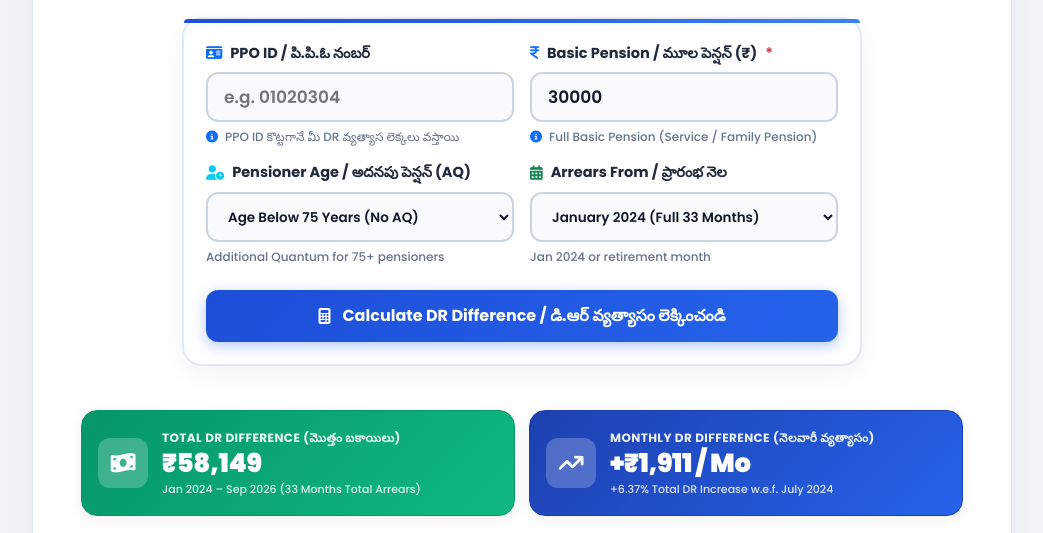
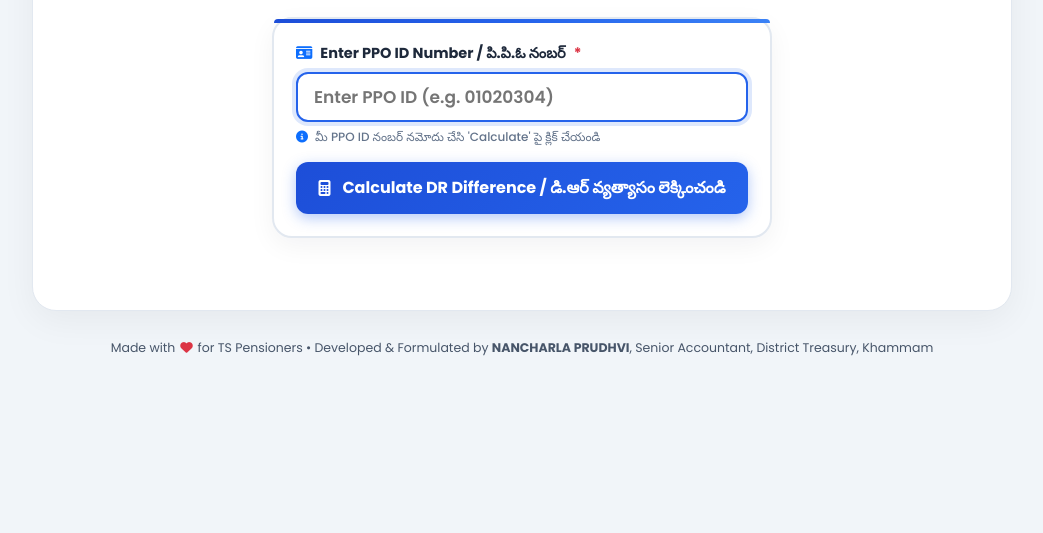
Before and after one commit to PrudhviNancharla/NANCHARLA-PRUDHVI-TREASURY, a plain HTML site: page index.html in a window 1280 px wide. Shown: the part 261-794 px from the top of the page, without its empty margins (118-1161 px from the left). Drawn offline with nearby package versions, Linux system fonts and the light colour scheme.

Commit message:
Make PPO ID the sole required input on form, remove basic pension scroll/field, enable DR difference calculation through PPO ID

```diff
--- a/index.html
+++ b/index.html
@@ -1091,91 +1091,43 @@
         </script>
 
         <!-- ========================================================
-             3. PENSIONERS DA ARREARS FORM (CLEAN, NO SCROLL ARROWS)
+             3. PENSIONERS DA ARREARS FORM (PPO ID ONLY)
              ======================================================== -->
-        <div class="form-box-container">
+        <div class="form-box-container" style="max-width: 500px;">
             <form id="pensionerDaForm" onsubmit="calculatePensionerArrears(event)">
-                <div class="row g-3">
-                    <!-- PPO ID Input (Prominent & First) -->
-                    <div class="col-12 col-md-6">
+                <div class="mb-3">
                     <label for="ppoid" class="form-label-custom">
                         <i class="fa-solid fa-id-card text-primary"></i>
-                            <span>PPO ID / పి.పి.ఓ నంబర్</span>
+                        <span>Enter PPO ID Number / పి.పి.ఓ నంబర్</span>
+                        <span class="text-danger fw-bold">*</span>
                     </label>
-                        <input type="text"
+                    <input type="tel"
                            class="form-input-custom"
                            id="ppoid"
                            name="ppoid"
-                               maxlength="20"
-                               placeholder="e.g. 01020304"
-                               autocomplete="off"
-                               oninput="handlePpoOrPensionChange()">
-                        <div class="form-helper-text">
-                            <i class="fa-solid fa-circle-info text-primary me-1"></i> PPO ID కొట్టగానే మీ DR వ్యత్యాస లెక్కలు వస్తాయి
-                        </div>
-                    </div>
-
-                    <!-- Basic Pension Input (Clean, No Spinner Scroll) -->
-                    <div class="col-12 col-md-6">
-                        <label for="basicPension" class="form-label-custom">
-                            <i class="fa-solid fa-indian-rupee-sign text-primary"></i>
-                            <span>Basic Pension / మూల పెన్షన్ (&#8377;)</span>
-                            <span class="text-danger fw-bold">*</span>
-                        </label>
-                        <input type="number"
-                               class="form-input-custom no-spinner"
-                               id="basicPension"
-                               name="basicPension"
-                               min="1000"
-                               max="250000"
-                               step="10"
+                           inputmode="numeric"
+                           pattern="[0-9]+"
+                           maxlength="15"
+                           placeholder="Enter PPO ID (e.g. 01020304)"
                            required
                            autocomplete="off"
-                               value="30000"
-                               placeholder="e.g. 30000"
-                               oninput="handlePpoOrPensionChange()">
+                           autofocus
+                           value=""
+                           oninput="handlePpoInput(this.value)">
                     <div class="form-helper-text">
-                            <i class="fa-solid fa-circle-info text-primary me-1"></i> Full Basic Pension (Service / Family Pension)
-                        </div>
-                    </div>
-
-                    <!-- Pensioner Age Group / Additional Quantum -->
-                    <div class="col-12 col-md-6">
-                        <label for="ageGroup" class="form-label-custom">
-                            <i class="fa-solid fa-user-clock text-info"></i>
-                            <span>Pensioner Age / అదనపు పెన్షన్ (AQ)</span>
-                        </label>
-                        <select id="ageGroup" name="ageGroup" class="form-input-custom" style="font-size: 13.5px; font-weight: 600;" onchange="handlePpoOrPensionChange()">
-                            <option value="0" selected>Age Below 75 Years (No AQ)</option>
-                            <option value="0.15">75 to 79 Years (+15% of Basic)</option>
-                            <option value="0.20">80 to 84 Years (+20% of Basic)</option>
-                            <option value="0.30">85 to 89 Years (+30% of Basic)</option>
-                            <option value="0.40">90 to 94 Years (+40% of Basic)</option>
-                            <option value="0.50">95 to 99 Years (+50% of Basic)</option>
-                            <option value="1.00">100 Years &amp; Above (+100% of Basic)</option>
-                        </select>
-                        <div class="form-helper-text">Additional Quantum for 75+ pensioners</div>
-                    </div>
-
-                    <!-- Arrears Start Month -->
-                    <div class="col-12 col-md-6">
-                        <label for="startMonthSelect" class="form-label-custom">
-                            <i class="fa-solid fa-calendar-days text-success"></i>
-                            <span>Arrears From / ప్రారంభ నెల</span>
-                        </label>
-                        <select id="startMonthSelect" name="startMonthSelect" class="form-input-custom" style="font-size: 13.5px; font-weight: 600;" onchange="handlePpoOrPensionChange()">
-                            <!-- Generated by JS -->
-                        </select>
-                        <div class="form-helper-text">Jan 2024 or retirement month</div>
-                    </div>
-                </div>
-
-                <div class="mt-4">
-                    <button type="submit" id="btnSubmit" class="btn-submit-custom" aria-label="Calculate DA Arrears">
+                        <i class="fa-solid fa-circle-info text-primary me-1"></i> మీ PPO ID నంబర్ నమోదు చేసి 'Calculate' పై క్లిక్ చేయండి
+                    </div>
+                </div>
+
+                <!-- Hidden parameters for calculation engine -->
+                <input type="hidden" id="basicPension" name="basicPension" value="30000">
+                <input type="hidden" id="ageGroup" name="ageGroup" value="0">
+                <input type="hidden" id="startMonthSelect" name="startMonthSelect" value="0">
+
+                <button type="submit" id="btnSubmit" class="btn-submit-custom mt-3" aria-label="Calculate DA Arrears">
                     <i class="fa-solid fa-calculator me-1"></i>
                     <span>Calculate DR Difference / డి.ఆర్ వ్యత్యాసం లెక్కించండి</span>
                 </button>
-                </div>
             </form>
         </div>
 
@@ -1282,7 +1234,36 @@
   window.scrollTo(0, 0);
 }
 
-// Real-time calculation handler (NO AUTO-SCROLLING)
+// Real-time calculation handler on PPO ID input
+function handlePpoInput(val) {
+  const ppo = (val || '').trim();
+  if (ppo) {
+    try {
+      const savedBp = localStorage.getItem('ppo_bp_' + ppo);
+      if (savedBp && document.getElementById('basicPension')) {
+        document.getElementById('basicPension').value = savedBp;
+      }
+    } catch(e){}
+  }
+  calculatePensionerArrears();
+}
+
+// Edit Basic Pension helper
+function editBasicPension() {
+  const current = document.getElementById('basicPension') ? document.getElementById('basicPension').value : '30000';
+  const val = prompt('మీ Basic Pension (మూల పెన్షన్) నమోదు చేయండి (₹):', current);
+  if (val && !isNaN(parseFloat(val)) && parseFloat(val) > 0) {
+    const bpInput = document.getElementById('basicPension');
+    if (bpInput) bpInput.value = Math.round(parseFloat(val));
+    const ppo = (document.getElementById('ppoid') && document.getElementById('ppoid').value.trim()) || '';
+    if (ppo) {
+      try { localStorage.setItem('ppo_bp_' + ppo, bpInput.value); } catch(e){}
+    }
+    calculatePensionerArrears();
+  }
+}
+
+// Real-time calculation handler
 function handlePpoOrPensionChange() {
   calculatePensionerArrears();
 }
@@ -1444,7 +1425,9 @@
     }
   });
 
-  const ppoLine = data.ppoId ? `<tr class="dr-row"><th>PPO ID / పి.పి.ఓ నంబర్</th><td><strong style="color:#1d4ed8; font-size:16px;">${escapeHtml(data.ppoId)}</strong></td></tr>` : '';
+  const ppoLine = data.ppoId
+    ? `<tr class="dr-row"><th>PPO ID / పి.పి.ఓ నంబర్</th><td><strong style="color:#1d4ed8; font-size:16.5px;"><i class="fa-solid fa-id-card me-1"></i> ${escapeHtml(data.ppoId)}</strong> <span class="badge bg-success ms-2" style="font-size:11px;">Verified</span></td></tr>`
+    : `<tr class="dr-row"><th>PPO ID / పి.పి.ఓ నంబర్</th><td><span class="text-muted fst-italic">PPO ID నమోదు చేయండి</span></td></tr>`;
 
   container.innerHTML = `
     <!-- 1. KEY FIGURES: ONLY TOTAL DR DIFFERENCE & MONTHLY DIFFERENCE -->
@@ -1475,7 +1458,12 @@
           ${ppoLine}
           <tr>
             <th>Basic Pension (మూల పెన్షన్)</th>
-            <td><strong>${formatRupee(data.basic)}</strong></td>
+            <td>
+              <strong>${formatRupee(data.basic)}</strong>
+              <button type="button" class="btn btn-sm btn-outline-primary ms-2 py-0 px-2 rounded-pill" style="font-size:11.5px; font-weight:700;" onclick="editBasicPension()" title="Edit Basic Pension">
+                <i class="fa-solid fa-pen-to-square me-1"></i> మార్చండి
+              </button>
+            </td>
           </tr>
           ${data.aqBasic > 0 ? `
           <tr>
```
Lines whose indentation alone changed are shown as unchanged.
